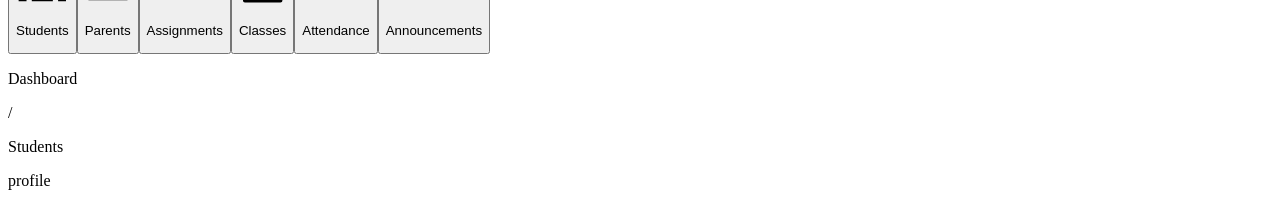
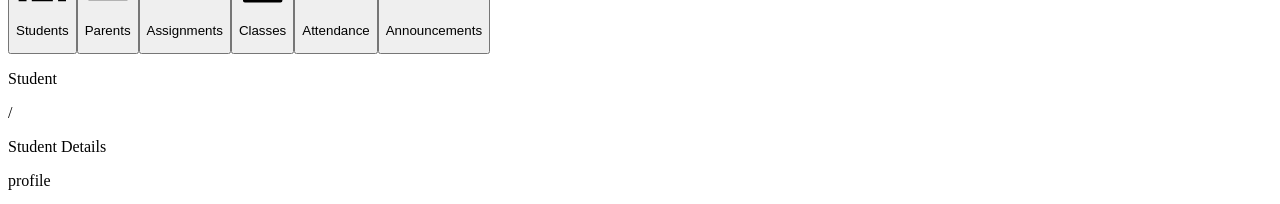
Before and after one commit to mnnlthmpsn/ics-next, a Next.js app: page /students/1 in a window 1280 px wide. Shown: the part 2737-2941 px from the top of the page. Built offline with nearby package versions, Linux system fonts and the light colour scheme; no server answers.

Commit message:
useless commit

```diff
--- a/pages/students/[id].js
+++ b/pages/students/[id].js
@@ -88,7 +88,7 @@ const StudentDetail = ({ query }) => {
         <Navbar />
         <div className="container p-5 md:pl-32">
             <SideBar menu='assignments' />
-            <BreadCrumb currentPage='Students' prevPage='Dashboard' prevLink='/dashboard' />
+            <BreadCrumb currentPage='Student Details' prevPage='Student' prevLink='/students' />
             <div className="flex flex-col items-center">
                 <div className="rounded-full my-8 md:my-0 border-2 p-5 w-24 h-24 flex self-center items-center justify-center">
                     <p className="italic text-gray-400">profile</p>
```
